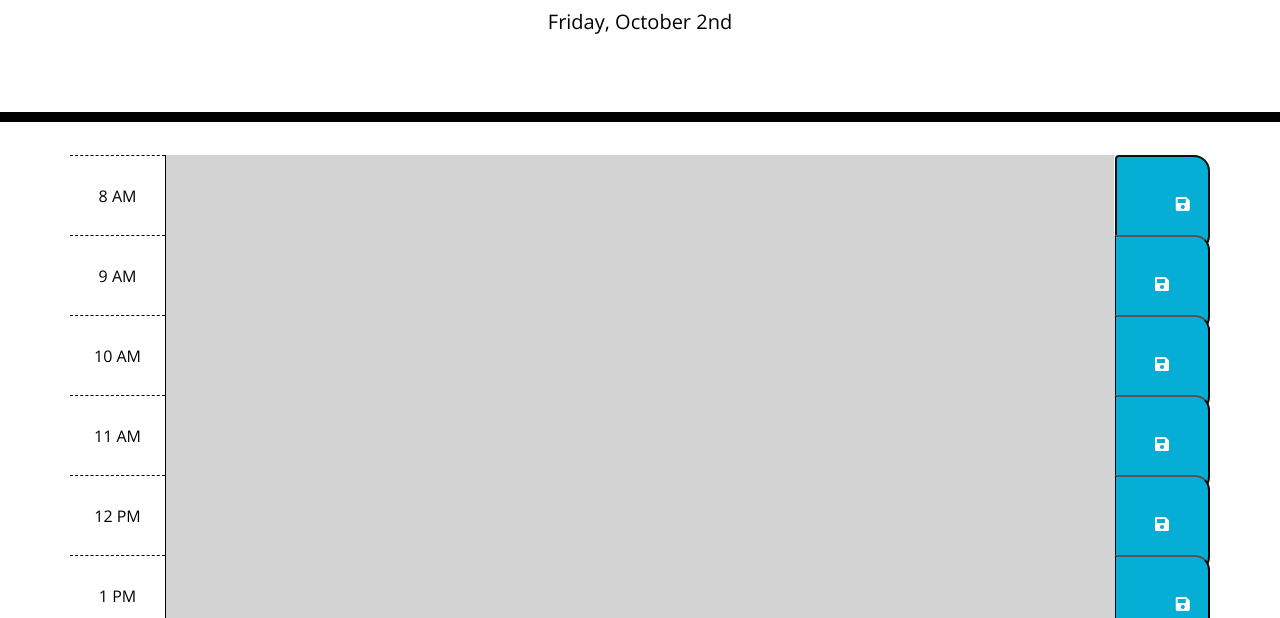
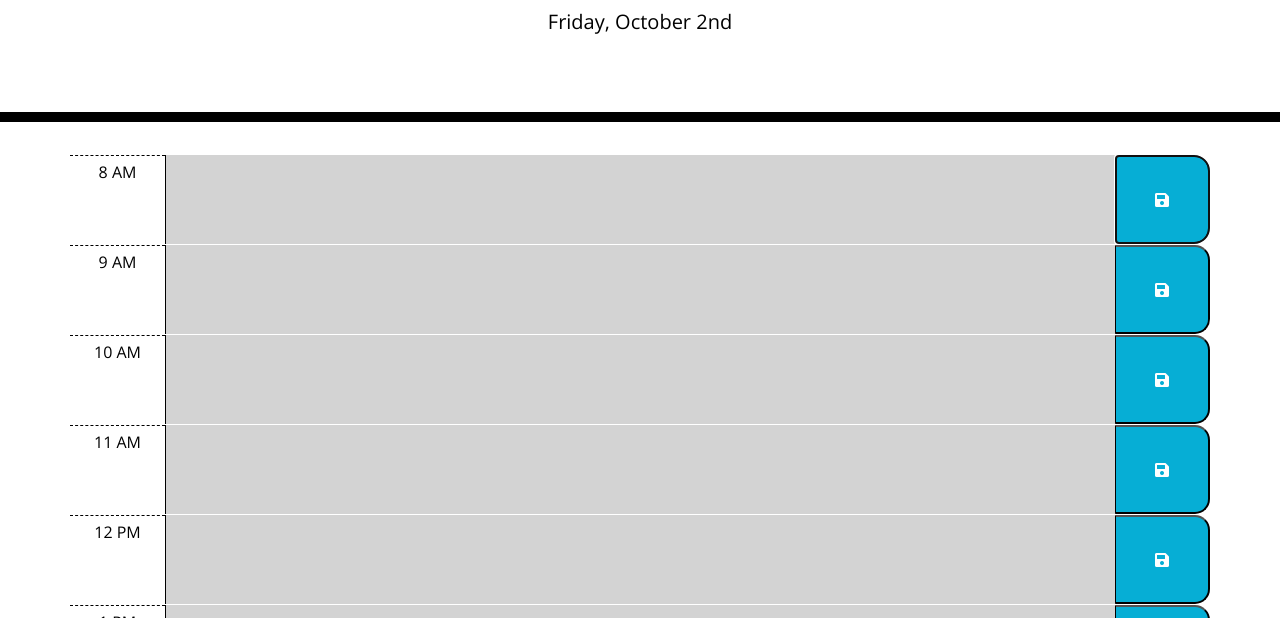
Before and after one commit to pmhagwood/workdayscheduler, a plain HTML site: page index.html in a window 1280 px wide. Both pictures are taken after a click on the button 1162 px from the left and 385 px from the top of the page. Shown: the part 182-800 px from the top of the page. Drawn offline with nearby package versions, Linux system fonts and the light colour scheme.

Commit message:
saving text in blocks

```diff
--- a/index.html
+++ b/index.html
@@ -30,126 +30,76 @@
     </header>
     <div class="container">
       <!-- Timeblocks go here -->
+      <!-- All these blocks can't include spaces in the HTML -->
       <!-- Row 1 -->
       <div id="calrow1" class="row">
-        <div id="hour1" class="col-md-1 hour">
-          <p class="time-block">8 AM</p>
-        </div>
-        <textarea id="text-block8" class="col-md-10">
+        <div id="hour1" class="col-md-1 hour"><p class="time-block">8 AM</p></div>
 
-        </textarea>
-        <button id="save" class="col-md-1 saveBtn">
-          <i class="fas fa-save"></i>
-        </button>
+        <textarea id="text-block8" class="col-md-10"></textarea>
+        <button id="save" class="col-md-1 saveBtn"><i class="fas fa-save"></i></button>
       </div>
 
       <!-- Row 2 -->
       <div id="calrow2" class="row">
-        <div id="hour2" class="col-md-1 hour">
-          <p class="time-block">9 AM</p>
-        </div>
-        <textarea id="text-block9" class="col-md-10">
-
-        </textarea>
+        <div id="hour2" class="col-md-1 hour"><p class="time-block">9 AM</p></div>
+        <textarea id="text-block9" class="col-md-10"></textarea>
         <button id="save" class="col-md-1 saveBtn"><i class="fas fa-save"></i></button>
       </div>
 
       <!-- Row 3 -->
       <div id="calrow3" class="row">
-        <div id="hour3" class="col-md-1 hour">
-          <p class="time-block">10 AM</p>
-        </div>
-        <textarea id="text-block10" class="col-md-10">
-
-        </textarea>
+        <div id="hour3" class="col-md-1 hour"><p class="time-block">10 AM</p></div>
+        <textarea id="text-block10" class="col-md-10"></textarea>
         <button id="save" class="col-md-1 saveBtn"><i class="fas fa-save"></i></button>
       </div>
 
       <!-- Row 4 -->
       <div id="calrow4" class="row">
-        <div id="hour4" class="col-md-1 hour">
-          <p class="time-block">11 AM</p>
-        </div>
-        <textarea id="text-block11" class="col-md-10">
-
-        </textarea>
+        <div id="hour4" class="col-md-1 hour"><p class="time-block">11 AM</p></div>
+        <textarea id="text-block11" class="col-md-10"></textarea>
         <button id="save" class="col-md-1 saveBtn"><i class="fas fa-save"></i></button>
       </div>
 
       <!-- Row 5 -->
       <div id="calrow5" class="row">
-        <div id="hour5" class="col-md-1 hour">
-          <p class="time-block">12 PM</p>
-        </div>
-        <textarea id="text-block12" class="col-md-10">
-
-        </textarea>
+        <div id="hour5" class="col-md-1 hour"><p class="time-block">12 PM</p></div>
+        <textarea id="text-block12" class="col-md-10"></textarea>
         <button id="save" class="col-md-1 saveBtn"><i class="fas fa-save"></i></button>
       </div>
 
       <!-- Row 6 -->
       <div id="calrow6" class="row">
-        <div id="hour6" class="col-md-1 hour">
-          <p class="time-block">1 PM</p>
-        </div>
-        <textarea id="text-block13" class="col-md-10">
-
-        </textarea>
-        <button id="save" class="col-md-1 saveBtn">
-          <i class="fas fa-save"></i>
-        </button>
+        <div id="hour6" class="col-md-1 hour"><p class="time-block">1 PM</p></div>
+        <textarea id="text-block13" class="col-md-10"></textarea>
+        <button id="save" class="col-md-1 saveBtn"><i class="fas fa-save"></i></button>
       </div>
 
       <!-- Row 7 -->
       <div id="calrow7" class="row">
-        <div id="hour7" class="col-md-1 hour">
-          <p class="time-block">2 PM</p>
-        </div>
-        <textarea id="text-block14" class="col-md-10">
-
-        </textarea>
-        <button id="save" class="col-md-1 saveBtn">
-          <i class="fas fa-save"></i>
-        </button>
+        <div id="hour7" class="col-md-1 hour"><p class="time-block">2 PM</p></div>
+        <textarea id="text-block14" class="col-md-10"></textarea>
+        <button id="save" class="col-md-1 saveBtn"><i class="fas fa-save"></i></button>
       </div>
 
       <!-- Row 8 -->
       <div id="calrow8" class="row">
-        <div id="hour8" class="col-md-1 hour">
-          <p class="time-block">3 PM</p>
-        </div>
-        <textarea id="text-block15" class="col-md-10">
-
-        </textarea>
-        <button id="save" class="col-md-1 saveBtn">
-          <i class="fas fa-save"></i>
-        </button>
+        <div id="hour8" class="col-md-1 hour"><p class="time-block">3 PM</p></div>
+        <textarea id="text-block15" class="col-md-10"></textarea>
+        <button id="save" class="col-md-1 saveBtn"><i class="fas fa-save"></i></button>
       </div>
 
       <!-- Row 9 -->
       <div id="calrow9" class="row">
-        <div id="hour9" class="col-md-1 hour">
-          <p class="time-block">4 PM</p>
-        </div>
-        <textarea id="text-block16" class="col-md-10">
-
-        </textarea>
-        <button id="save" class="col-md-1 saveBtn">
-          <i class="fas fa-save"></i>
-        </button>
+        <div id="hour9" class="col-md-1 hour"><p class="time-block">4 PM</p></div>
+        <textarea id="text-block16" class="col-md-10"></textarea>
+        <button id="save" class="col-md-1 saveBtn"><i class="fas fa-save"></i></button>
       </div>
 
       <!-- Row 10 -->
       <div id="calrow10" class="row">
-        <div id="hour10" class="col-md-1 hour">
-          <p class="time-block">5 PM</p>
-        </div>
-        <textarea id="text-block17" class="col-md-10">
-
-        </textarea>
-        <button id="save" class="col-md-1 saveBtn">
-          <i class="fas fa-save"></i>
-        </button>
+        <div id="hour10" class="col-md-1 hour"><p class="time-block">5 PM</p></div>
+        <textarea id="text-block17" class="col-md-10"></textarea>
+        <button id="save" class="col-md-1 saveBtn"><i class="fas fa-save"></i></button>
       </div>
 
 
--- a/style.css
+++ b/style.css
@@ -32,7 +32,7 @@ textarea{
 
 .row {
   white-space: pre-wrap;
-  height: 80px;
+  height: 90px;
   border-top: 1px solid white;;
 }
 
@@ -40,6 +40,7 @@ textarea{
   background-color: #ffffff;
   color: #000000;
   border-top: 1px dashed #000000;
+  padding-top:8px;
 }
 
 .past {
--- a/styles.js
+++ b/styles.js
@@ -8,7 +8,7 @@ var presentHour = moment().hour();
 console.log('Hour ID is ', presentHour);
 
 // Set up what is a  workday
-var workDay = {
+var workHours = {
     "8 AM": "8",
     "9 AM": "9",
     "10 AM": "10",
@@ -21,15 +21,40 @@ var workDay = {
     "5 PM": "17",
   };
 
+
+
+//   Set Up WorkDay Content
+const workdayTasks = {
+    "8 AM": "",
+    "9 AM": "",
+    "10 AM": "",
+    "11 AM": "",
+    "12 PM": "",
+    "1 PM": "",
+    "2 PM": "",
+    "3 PM": "",
+    "4 PM": "",
+    "5 PM": "",
+}
+
+
+
+// var retrievedWorktasks = localStorage.getItem('workdayTasks');
+
+// console.log('retrieved work tasks are ', retrievedWorktasks);
+
+
+$(document).ready(function(){
 // Set the Date at the top
 $('#currentDay').text(day + ', ' + month + ' ' + dayOf);
 
-var objectKeys = Object.keys(workDay);
+// get the values of workday
+var objectKeys = Object.keys(workHours);
 console.log('workday object is ', objectKeys);
-
-for (property in workDay) {
+// loop through and add classes to the html
+for (property in workHours) {
     // console.log(`key = ${property} value = ${workDay[property]}`)
-    timeNumber = workDay[property];
+    timeNumber = workHours[property];
     console.log(timeNumber);
     textBlock = "#text-block" + timeNumber;
     console.log(textBlock);
@@ -41,3 +66,43 @@ for (property in workDay) {
         $(textBlock).addClass("present");
       }
 }
+
+// set up button to save text entered
+$('button').click(function() {
+    // get the hour text
+    hourEntered = $(this).siblings('.hour').text();
+    console.log("Hour entered is ", hourEntered);
+    // get the text the user entered
+    textEntered = $(this).siblings('textarea').val();
+    console.log("text entered is ", textEntered);
+
+    // save the hour and the text the user entered
+    saveSchedule(hourEntered, textEntered);
+});
+
+//   Put object into localstorage
+// function initializeLocalStorage (){
+//     localStorage.setItem('workdayTasks', JSON.stringify(workdayTasks));
+// }
+
+// send object to localStorage
+// function saveToLocalStorage(obj) {
+//     localStorage.setItem('workdayTasks', JSON.stringify(obj));
+// }
+
+// function to save the schedule
+function saveSchedule (hour, text){
+    if(!localStorage.getItem('workdayTasks')) {
+        initializeLocalStorage();
+    }
+
+    var workText = JSON.parse(localStorage.getItem('workdayTasks'));
+    workText[hour] = text;
+    console.log('workText is ', workText);
+
+    saveToLocalStorage(workText);
+
+}
+
+// End Document ready
+})
```
